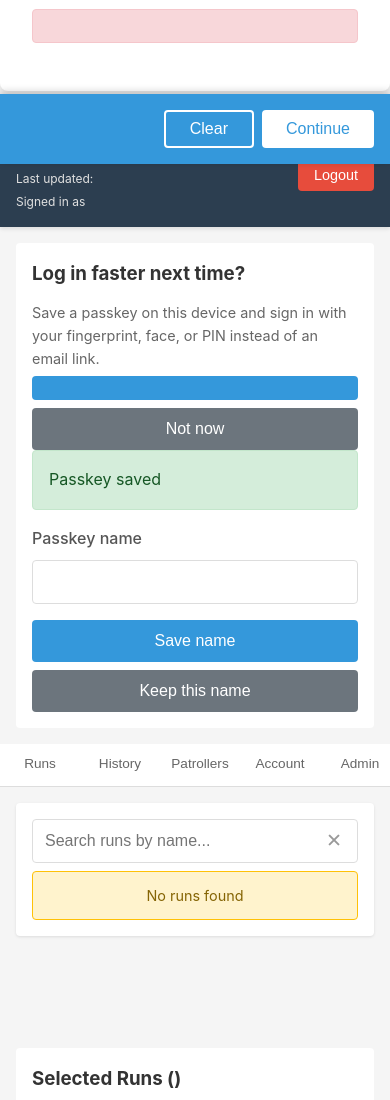
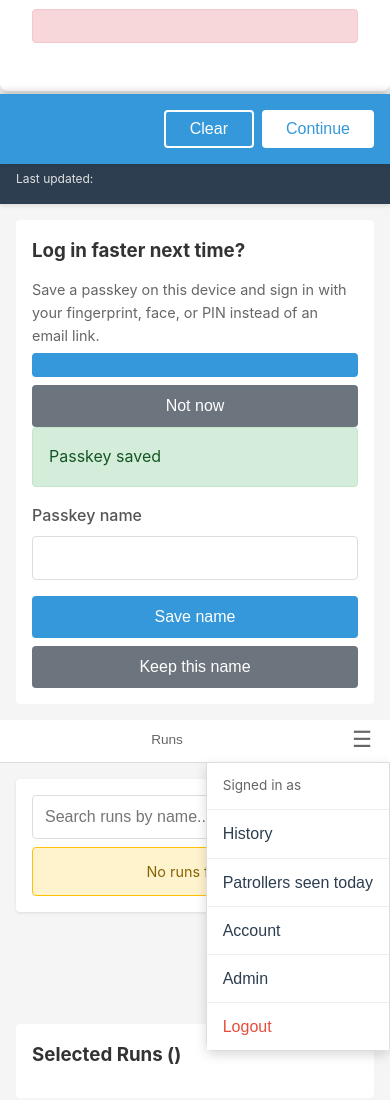
Before and after one commit to jhenkens/bear_valley_run_checks, a website built with webpack: page frontend/public/index.html in a window 390 px wide. Shown: the part 680-1780 px from the top of the page. Built offline with nearby package versions, Linux system fonts and the light colour scheme; what @alpinejs/csp would draw is missing.

Commit message:
Move secondary pages and logout into a menu
The header and tab bar were crowded on a phone. The top bar is now just
Runs plus a menu button; History, Patrollers seen today, Account, Admin
and Logout (with who's signed in) live in the menu. The header keeps the
title and last-updated time.

Also:
- Fix a white strip under each collapsed section card (a header card
  nested in a section card left its bottom margin showing).
- Create the session store's data directory on startup instead of
  failing with SQLITE_CANTOPEN when it's missing.
- Ignore data/ (sessions and other runtime files).

Co-Authored-By: Claude Sonnet 5.5 <noreply@anthropic.com>

```diff
--- a/backend/src/auth/session.ts
+++ b/backend/src/auth/session.ts
@@ -1,3 +1,4 @@
+import fs from 'fs';
 import session from 'express-session';
 import createSqliteStore from 'connect-sqlite3';
 import { appConfig } from '../config/config';
@@ -9,6 +10,8 @@ let sessionMiddleware: ReturnType<typeof session> | null = null;
 // One shared instance, so Express and Socket.IO read the same session store
 export function createSessionMiddleware() {
   if (sessionMiddleware) return sessionMiddleware;
+  // The sqlite store won't create its directory, and fails with SQLITE_CANTOPEN if it's missing
+  fs.mkdirSync('./data', { recursive: true });
   const isProduction = process.env.NODE_ENV === 'production';
   const isHttps = process.env.HTTPS === 'true' || (isProduction && !process.env.HTTPS);
 
--- a/frontend/src/app.ts
+++ b/frontend/src/app.ts
@@ -16,6 +16,7 @@ export function createApp() {
     loading: true,
     error: null as string | null,
     user: null as any,
+    menuOpen: false,
     currentTab: 'runs' as 'runs' | 'history' | 'patrollers' | 'admin' | 'account',
     oidcProvider: null as { name: string } | null,
     passkeys: [] as any[],
@@ -254,6 +255,11 @@ export function createApp() {
       }
       // Sort by patroller name alphabetically
       return Array.from(grouped.entries()).sort((a, b) => a[0].localeCompare(b[0]));
+    },
+
+    // The menu holds the less-used pages, so its button lights up while one of them is open
+    get isMenuTabActive() {
+      return this.currentTab !== 'runs';
     },
 
     // Init
@@ -628,9 +634,23 @@ export function createApp() {
       return text;
     },
 
+    toggleMenu() {
+      this.menuOpen = !this.menuOpen;
+    },
+
+    closeMenu() {
+      this.menuOpen = false;
+    },
+
+    openMenuTab(tab: 'history' | 'patrollers' | 'account' | 'admin') {
+      this.closeMenu();
+      this.switchTab(tab);
+    },
+
     // Tabs
     switchTab(tab: typeof this.currentTab) {
       this.currentTab = tab;
+      this.menuOpen = false;
       this.showConfirm = false;
       // Clear search when switching away from runs tab
       if (tab !== 'runs') {
--- a/frontend/src/index.ts
+++ b/frontend/src/index.ts
@@ -66,11 +66,7 @@ if (appRoot) {
             <div x-show="lastUpdated" style="font-size: 0.75em; color: #e0e0e0; margin-top: 0.25rem;">
               Last updated: <span x-text="lastUpdated ? lastUpdated.toLocaleTimeString() : ''"></span>
             </div>
-            <div class="header-user" x-show="user">
-              Signed in as <strong x-text="userName()"></strong><span x-show="user && user.email" x-text="userEmailLabel()"></span>
-            </div>
           </div>
-          <button @click="logout">Logout</button>
         </div>
 
         <!-- System Notifications -->
@@ -103,12 +99,21 @@ if (appRoot) {
         <div x-show="message" :class="messageClass()" x-text="message && message.text" style="margin: 1rem;"></div>
 
         <!-- Tabs -->
-        <div class="tabs" x-show="!showConfirm">
-          <button class="tab" :class="currentTab === 'runs' && 'active'" @click="switchTab('runs')">Runs</button>
-          <button class="tab" :class="currentTab === 'history' && 'active'" @click="switchTab('history')">History</button>
-          <button class="tab" :class="currentTab === 'patrollers' && 'active'" @click="switchTab('patrollers')">Patrollers</button>
-          <button class="tab" :class="currentTab === 'account' && 'active'" @click="switchTab('account')">Account</button>
-          <button class="tab" :class="currentTab === 'admin' && 'active'" @click="switchTab('admin')" x-show="user && user.isAdmin">Admin</button>
+        <div class="tabbar" x-show="!showConfirm" @click.outside="closeMenu">
+          <div class="tabs">
+            <button class="tab" :class="currentTab === 'runs' && 'active'" @click="switchTab('runs')">Runs</button>
+          </div>
+          <button class="menu-btn" :class="isMenuTabActive && 'active'" @click="toggleMenu" aria-label="Menu" :aria-expanded="menuOpen">☰</button>
+          <div class="menu" x-show="menuOpen">
+            <div class="menu-user">
+              Signed in as <strong x-text="userName()"></strong><span x-show="user && user.email" x-text="userEmailLabel()"></span>
+            </div>
+            <button class="menu-item" :class="currentTab === 'history' && 'active'" @click="openMenuTab('history')">History</button>
+            <button class="menu-item" :class="currentTab === 'patrollers' && 'active'" @click="openMenuTab('patrollers')">Patrollers seen today</button>
+            <button class="menu-item" :class="currentTab === 'account' && 'active'" @click="openMenuTab('account')">Account</button>
+            <button class="menu-item" :class="currentTab === 'admin' && 'active'" @click="openMenuTab('admin')" x-show="user && user.isAdmin">Admin</button>
+            <button class="menu-item menu-danger" @click="logout">Logout</button>
+          </div>
         </div>
 
         <!-- Runs Tab -->
--- a/frontend/src/styles/main.css
+++ b/frontend/src/styles/main.css
@@ -33,24 +33,80 @@ body {
   font-weight: 600;
 }
 
-.header-user {
-  font-size: 0.75em;
-  color: #e0e0e0;
-  margin-top: 0.25rem;
-  overflow-wrap: anywhere;
+/* Tabs */
+.tabbar {
+  position: relative;
+  display: flex;
+  background: white;
+  border-bottom: 1px solid #ddd;
 }
 
-.header button {
-  background: #e74c3c;
-  color: white;
-  border: none;
-  padding: 0.5rem 1rem;
-  border-radius: 4px;
-  cursor: pointer;
-  font-size: 0.9rem;
+.tabbar .tabs {
+  flex: 1;
+  border-bottom: none;
 }
 
-/* Tabs */
+.menu-btn {
+  width: 56px;
+  border: none;
+  border-bottom: 3px solid transparent;
+  background: white;
+  color: #666;
+  font-size: 1.4rem;
+  cursor: pointer;
+}
+
+.menu-btn.active {
+  border-bottom-color: #3498db;
+  color: #3498db;
+}
+
+.menu {
+  position: absolute;
+  top: 100%;
+  right: 0;
+  z-index: 10;
+  min-width: 180px;
+  background: white;
+  border: 1px solid #ddd;
+  border-radius: 0 0 8px 8px;
+  box-shadow: 0 4px 12px rgba(0,0,0,0.15);
+}
+
+.menu-item {
+  display: block;
+  width: 100%;
+  min-height: 48px;
+  padding: 0 1rem;
+  border: none;
+  background: white;
+  text-align: left;
+  font-size: 1rem;
+  color: #2c3e50;
+  cursor: pointer;
+}
+
+.menu-user {
+  padding: 0.75rem 1rem;
+  font-size: 0.85rem;
+  color: #666;
+  overflow-wrap: anywhere;
+  border-bottom: 1px solid #eee;
+}
+
+.menu-item.menu-danger {
+  color: #e74c3c;
+}
+
+.menu-item + .menu-item {
+  border-top: 1px solid #eee;
+}
+
+.menu-item.active {
+  color: #3498db;
+  font-weight: 600;
+}
+
 .tabs {
   display: flex;
   background: white;
@@ -758,3 +814,11 @@ body {
     padding: 0.75rem 0.5rem;
   }
 }
+
+/* A header inside a section card is part of that card, not a second card on top of it */
+.section-runs > .section-header,
+.history-section > .section-header {
+  margin-bottom: 0;
+  border-radius: 0;
+  box-shadow: none;
+}
```
Also changed, not shown: 1 other file.
